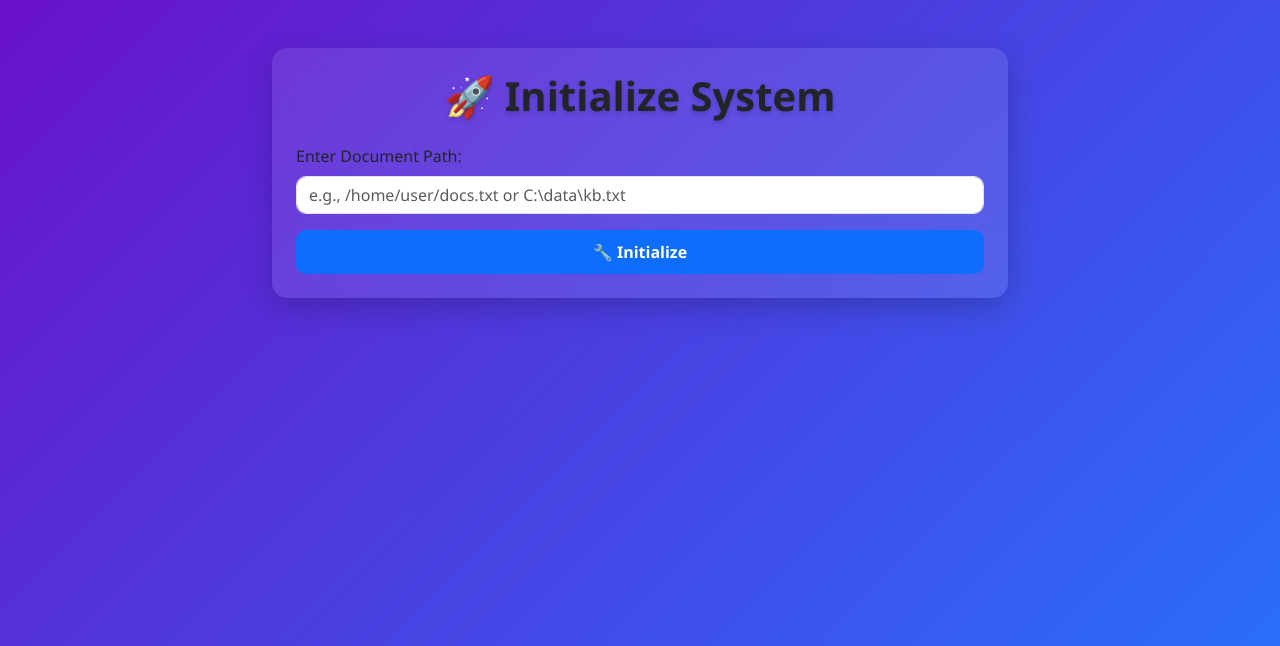
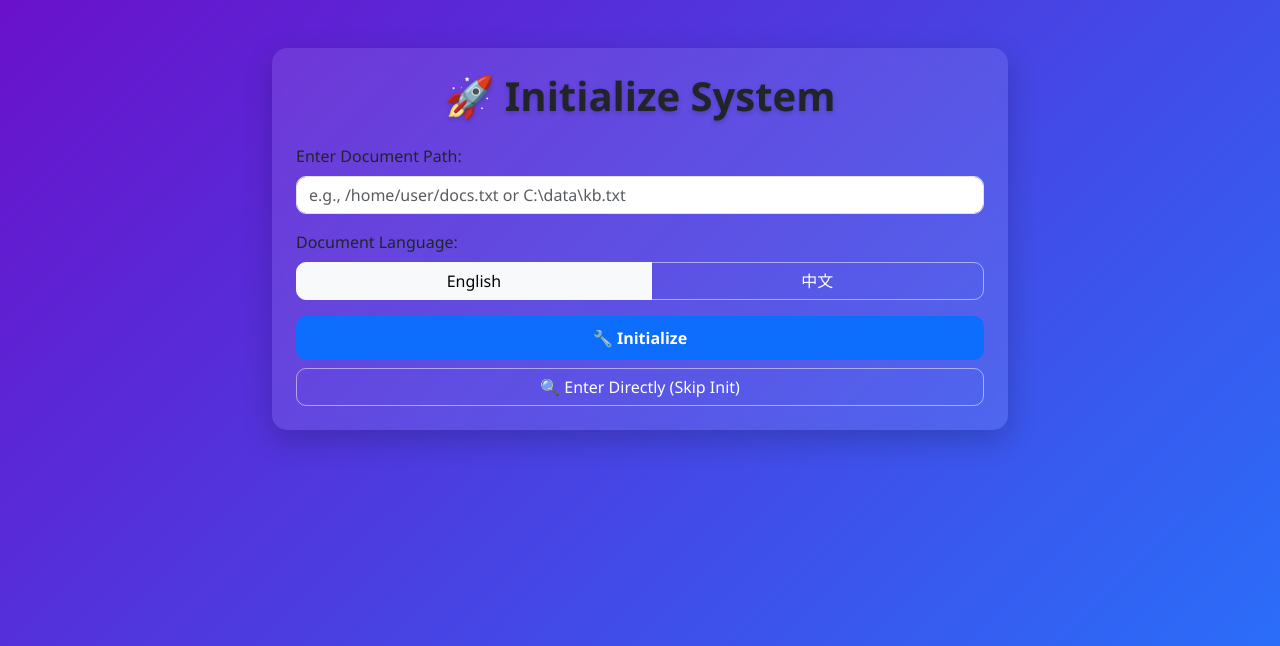
Before and after one commit to coki230/local_knowledge_base, a Flask app: page / in a window 1280 px wide. Shown: the top 646 px of the page. Run offline with Flask 3, Linux system fonts and the light colour scheme.

Commit message:
version0.1

```diff
--- a/app.py
+++ b/app.py
@@ -1,5 +1,6 @@
 from flask import Flask, render_template, request, jsonify
 import os
+from util import init_llm, retrieve_language
 
 app = Flask(__name__)
 
@@ -15,6 +16,7 @@ def initialize():
     global document_content
     data = request.get_json()
     file_path = data.get('path', '').strip()
+    lang = data.get('language', 'en')  # 'en' or 'zh'
 
     if not file_path:
         return jsonify({'error': 'File path is required'}), 400
@@ -25,11 +27,8 @@ def initialize():
     try:
         if not os.path.exists(file_path):
             return jsonify({'error': 'File not found'}), 404
-        # if not os.path.isfile(file_path):
-        #     return jsonify({'error': 'Not a file'}), 400
-        #
-        # with open(file_path, 'r', encoding='utf-8') as f:
-        #     document_content = f.read()
+
+        init_llm(file_path)
 
         return jsonify({'status': 'success', 'message': 'Initialized successfully'})
 
@@ -46,20 +45,9 @@ def query():
     question = data.get('question', '').lower()
 
     # 简单模拟回答（你可以替换成调用大模型或检索逻辑）
-    if 'what' in question and 'name' in question:
-        answer = "This is a sample document system."
-    elif 'tell me' in question and 'content' in question:
-        answer = "The document contains:\n\n" + document_content[:500] + "..."
-    else:
-        answer = f"Based on the document, I cannot fully answer: '{question}'. Try asking about the content."
+    answer = retrieve_language(question)
 
     return jsonify({'answer': answer})
 
-@app.route('/reset', methods=['POST'])
-def reset():
-    global document_content
-    document_content = None
-    return '', 204
-
 if __name__ == '__main__':
     app.run(debug=True)
--- a/templates/index.html
+++ b/templates/index.html
@@ -34,6 +34,14 @@
         .btn-primary:hover {
             background-color: #0b5ed7;
         }
+        .btn-outline-light {
+            color: #fff;
+            border-color: rgba(255,255,255,0.5);
+            border-radius: 10px;
+        }
+        .btn-outline-light:hover {
+            background-color: rgba(255,255,255,0.1);
+        }
         h1, h2 {
             font-weight: bold;
             text-shadow: 0 2px 5px rgba(0,0,0,0.2);
@@ -46,9 +54,6 @@
         }
         .alert {
             border-radius: 10px;
-        }
-        #mainInterface, #initSection {
-            transition: opacity 0.3s ease;
         }
     </style>
 </head>
@@ -69,9 +74,25 @@
                                id="initPath"
                                placeholder="e.g., /home/user/docs.txt or C:\data\kb.txt">
                     </div>
+                    <div class="mb-3">
+                        <label class="form-label">Document Language:</label>
+                        <div class="btn-group w-100" role="group">
+                            <input type="radio" class="btn-check" name="docLang" id="lang-en" autocomplete="off" checked>
+                            <label class="btn btn-outline-light" for="lang-en">English</label>
 
-                    <button class="btn btn-primary w-100" onclick="initialize()">
+                            <input type="radio" class="btn-check" name="docLang" id="lang-zh" autocomplete="off">
+                            <label class="btn btn-outline-light" for="lang-zh">中文</label>
+                        </div>
+                    </div>
+
+
+                    <button class="btn btn-primary w-100 mb-2" onclick="initialize()">
                         🔧 Initialize
+                    </button>
+
+                    <!-- 直接进入按钮 -->
+                    <button class="btn btn-outline-light w-100" onclick="enterDirectly()">
+                        🔍 Enter Directly (Skip Init)
                     </button>
 
                     <div id="initError" class="alert alert-danger d-none mt-3"></div>
@@ -79,7 +100,7 @@
             </div>
 
             <!-- 主交互界面（默认隐藏） -->
-            <div id="mainInterface" class="d-none">
+            <div id="mainInterface" style="display: none;">
                 <div class="card p-4">
                     <h2 class="text-center mb-4">💬 Question & Answer Interface</h2>
 
@@ -116,9 +137,9 @@
 // 当前是否已初始化
 let isInitialized = false;
 
-// 初始化系统
 function initialize() {
     const path = $('#initPath').val().trim();
+    const lang = $('#lang-zh').prop('checked') ? 'zh' : 'en'; // 默认 en
     const errorBox = $('#initError');
 
     errorBox.addClass('d-none').text('');
@@ -128,12 +149,15 @@ function initialize() {
         return;
     }
 
-    // 发送到后端进行初始化（例如加载文档到内存）
+    // 发送到后端进行初始化
     $.ajax({
         url: '/initialize',
         method: 'POST',
         contentType: 'application/json',
-        data: JSON.stringify({ path: path }),
+        data: JSON.stringify({
+            path: path,
+            language: lang  // ← 新增：发送语言选项
+        }),
         success: function(res) {
             if (res.status === 'success') {
                 showMainInterface();
@@ -148,11 +172,14 @@ function initialize() {
     });
 }
 
-// 显示主界面，隐藏初始化界面
+
+// 显示主界面
 function showMainInterface() {
-    $('#initSection').fadeOut(300, () => {
-        $('#initSection').addClass('d-none');
-        $('#mainInterface').removeClass('d-none').css('opacity', 0).animate({ opacity: 1 }, 300);
+    $('#initSection').fadeOut(300, function () {
+        $('#mainInterface')
+            .show()
+            .css('opacity', 0)
+            .animate({ opacity: 1 }, 300);
     });
     isInitialized = true;
 }
@@ -187,17 +214,30 @@ function searchAnswer() {
     });
 }
 
-// 返回重新初始化
+// 重置系统：不调用后端，仅返回初始化界面
 function resetSystem() {
-    $.post('/reset', () => {
-        $('#mainInterface').fadeOut(300, () => {
-            $('#mainInterface').addClass('d-none');
-            $('#initSection').removeClass('d-none').css('opacity', 0).animate({ opacity: 1 }, 300);
-        });
-        $('#answerOutput').val('');
-        $('#questionInput').val('');
-        isInitialized = false;
+    $('#mainInterface').fadeOut(300, function () {
+        $('#initSection')
+            .show()
+            .css('opacity', 0)
+            .animate({ opacity: 1 }, 300);
     });
+
+    // 清空内容
+    $('#questionInput').val('');
+    $('#answerOutput').val('');
+    // 若想保留路径，可注释下一行
+    $('#initPath').val('');
+    $('#initError').addClass('d-none').text('');
+
+    isInitialized = false;
+}
+
+// 直接进入主界面（跳过初始化）
+function enterDirectly() {
+    if (confirm("You are entering directly. Make sure backend has loaded default document.\nContinue?")) {
+        showMainInterface();
+    }
 }
 
 // 工具函数：显示错误
--- a/util.py
+++ b/util.py
@@ -1,5 +1,7 @@
 from pathlib import Path
 import os
+from enum import Enum
+
 # if you in China you should set the HF_ENDPOINT, fuck the GreatWall. if you not in China, pls delete it.
 os.environ["HF_ENDPOINT"] = "https://hf-mirror.com"
 os.environ["HF_HUB_CONCURRENT_DOWNLOADS"] = "3"
@@ -22,17 +24,27 @@ from langchain_community.document_loaders import (
     CSVLoader,
 )
 
+class FileType(Enum):
+    TXT = ".txt"
+    PDF = ".pdf"
+    DOCX = ".docx"
+    PPTX = ".pptx"
+    CSV = ".csv"
+
+
+embedding_model = HuggingFaceEmbeddings(model_name="BAAI/bge-m3")
+
 def load_document(file_path):
     _, ext = os.path.splitext(file_path)
-    if ext == ".txt":
+    if ext == FileType.TXT.value:
         loader = TextLoader(file_path, encoding="utf-8")
-    elif ext == ".pdf":
+    elif ext == FileType.PDF.value:
         loader = PyPDFLoader(file_path)
-    elif ext == ".docx":
+    elif ext == FileType.DOCX.value:
         loader = Docx2txtLoader(file_path)
-    elif ext == ".pptx":
+    elif ext == FileType.PPTX.value:
         loader = UnstructuredPowerPointLoader(file_path)
-    elif ext == ".csv":
+    elif ext == FileType.CSV.value:
         loader = CSVLoader(file_path)
     else:
         raise ValueError(f"Unsupported file type: {ext}")
@@ -46,8 +58,7 @@ def split_document(document):
     splits = splitter.split_documents(document)
     return splits
 
-def embed_and_save(split_documents):
-    embeddings = HuggingFaceEmbeddings(model_name="BAAI/bge-small-zh-v1.5")
+def embed_and_save(split_documents, embeddings):
     if not os.path.exists(chroma_db_path):
         vectorstore = Chroma.from_documents(
             documents=split_documents,
@@ -55,12 +66,11 @@ def embed_and_save(split_documents):
             persist_directory=chroma_db_path  # 可选：保存到磁盘
         )
     else:
-        vectorstore = Chroma.from_documents(
-            documents=split_documents,
-            embedding=embeddings,
-        )
-    retriever = vectorstore.as_retriever(search_kwargs={"k": 3})
-    return retriever
+        # 加载已有数据库
+        vectorstore = Chroma(persist_directory=chroma_db_path, embedding_function=embeddings)
+        vectorstore.add_documents(documents=split_documents)
+
+    vectorstore.persist()
 
 def get_llm():
     model_id = "Qwen/Qwen2-1.5B-Instruct"
@@ -85,15 +95,22 @@ def get_llm():
     llm = HuggingFacePipeline(pipeline=pipe)
     return llm
 
-def query(question, q_retriever):
+def query(question, q_retriever, lang_type):
     llm = get_llm()
 
     # 自定义提示模板
-    template = """根据以下上下文回答问题：
-    {context}
+    if lang_type == "en":
+        template = """Answer the questions based on the following context, with the answers primarily relying on the context. If there is a discrepancy between the context and reality, provide the answer according to the context first, and then supplement with the differences from reality.：
+        {context}
 
-    问题: {question}
-    """
+        Question: {question}
+        """
+    else:
+        template = """根据以下上下文回答问题，答案以上下文为主，如果上下文和实际有出入，先给出上下文的答案，后在补充和实际的差异：
+        {context}
+
+        问题: {question}
+        """
     prompt = ChatPromptTemplate.from_template(template)
 
     # 构建 RAG 链
@@ -106,15 +123,72 @@ def query(question, q_retriever):
     response = rag_chain.invoke(question)
     print(response)
 
+def get_all_files(directory):
+    folder = Path(directory)
+    extensions = [file_type.value for file_type in FileType]# 想要的文件类型
+    files = [f for f in folder.rglob('*') if f.is_file() and f.suffix.lower() in extensions]
+    return files
 
-# 批量加载 data/ 目录下所有支持的文件
-for file in Path("/Users/coki/Desktop/教程/test").rglob("*.pdf"):
-    print(file)
-    docs = load_document(file)
-    print(len(docs))
-    splits = split_document(docs)
-    print(len(splits))
-    print(splits[0])
-    retriever = embed_and_save(splits)
-    result = query("what is Stack Exchange? ",retriever)
-    print(result)
+def parse_file(file_path, embeddings):
+    documents = load_document(file_path)
+    splits = split_document(documents)
+    embed_and_save(splits, embeddings)
+
+def get_retriever(embeddings):
+    if not os.path.exists(chroma_db_path):
+        raise ValueError("cannot find chroma db")
+    else:
+        vectorstore = Chroma(persist_directory=chroma_db_path, embedding_function=embeddings)
+    retriever = vectorstore.as_retriever(search_kwargs={"k": 3})
+    return retriever
+
+def classify_language(text):
+    if not text:
+        return "empty"
+
+    # 统计中文和英文字母的数量
+    chinese_count = 0
+    english_count = 0
+
+    for char in text:
+        code = ord(char)
+        # 判断是否为中文字符（常见汉字范围）
+        if 0x4e00 <= code <= 0x9fff:
+            chinese_count += 1
+        # 判断是否为英文字母
+        elif 65 <= code <= 90 or 97 <= code <= 122:  # A-Z 或 a-z
+            english_count += 1
+
+    total_letters = chinese_count + english_count
+
+    if total_letters == 0:
+        return "other"  # 比如全是数字、标点等
+
+    # 判断主体语言
+    if chinese_count < english_count:
+        return "en"
+    else:
+        return "zh"
+
+def init_llm(directory):
+    all_file = get_all_files(directory)
+    for file in all_file:
+        parse_file(file, embedding_model)
+
+def retrieve_language(text):
+    lang_type = classify_language(text)
+    return query(text, get_retriever(embedding_model), lang_type)
+
+
+#
+# # 批量加载 data/ 目录下所有支持的文件
+# for file in Path("/Users/coki/Desktop/教程/test").rglob("*.pdf"):
+#     print(file)
+#     docs = load_document(file)
+#     print(len(docs))
+#     splits = split_document(docs)
+#     print(len(splits))
+#     print(splits[0])
+#     retriever = embed_and_save(splits)
+#     result = query("what is Stack Exchange? ",retriever)
+#     print(result)
```
